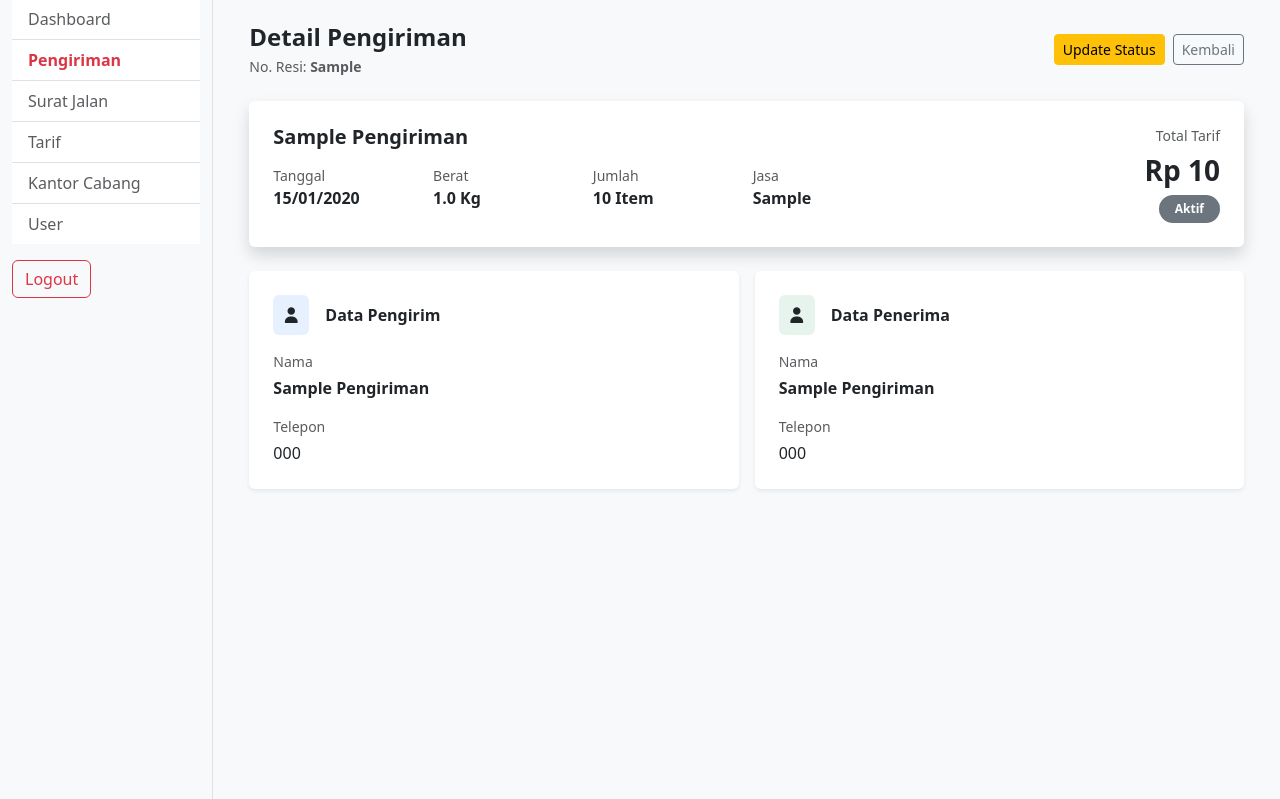
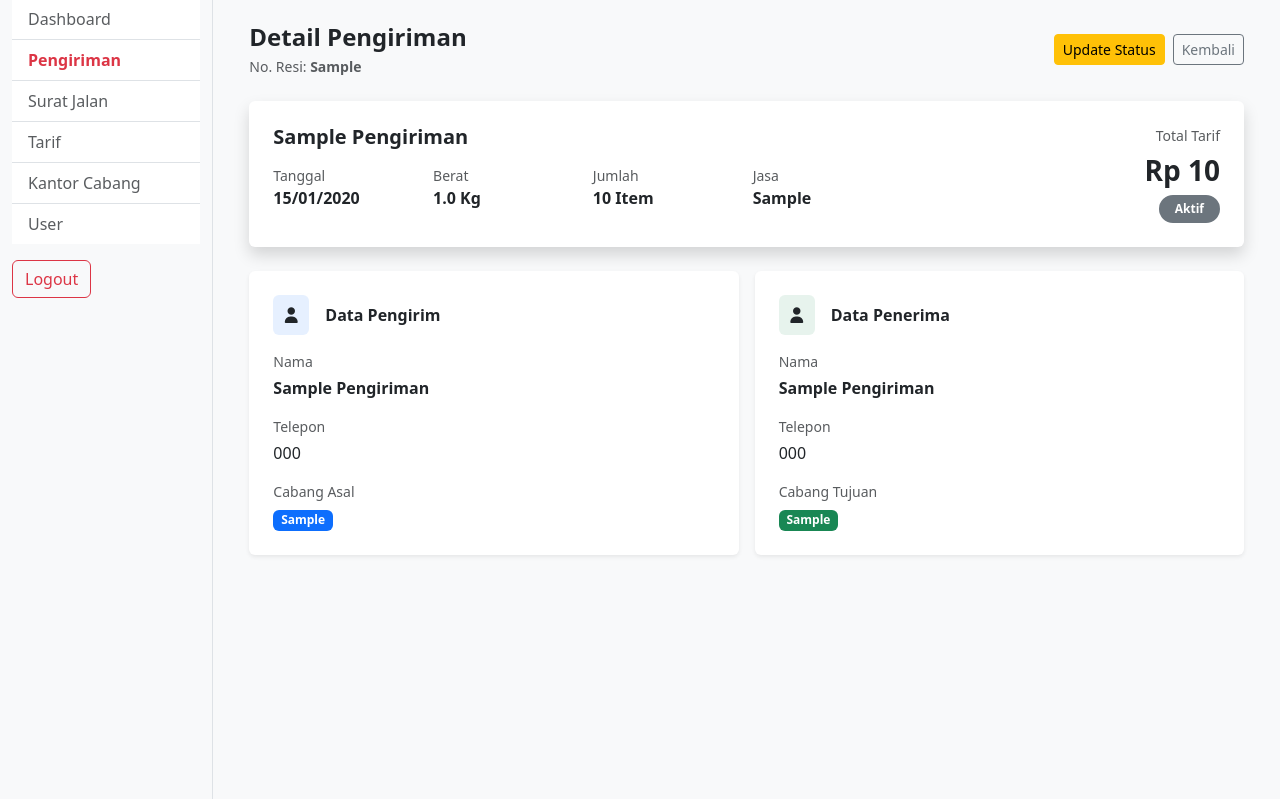
Before and after one commit to ORU25/CendanaKargo, a PHP site: page /CendanaKargo/dashboard/superadmin/pengiriman/detail?id=1 in a window 1280 px wide. Shown: the part 57-856 px from the top of the page. Run offline with PHP 8.4, Linux system fonts and the light colour scheme; a user stored in the database is signed in; tables that the repository leaves empty hold one stand-in row (values such as "Sample post").

Commit message:
feat: cabang asal dan tujuan di detail pengiriman

```diff
--- a/dashboard/superadmin/pengiriman/detail.php
+++ b/dashboard/superadmin/pengiriman/detail.php
@@ -178,9 +178,13 @@
                                 <small class="text-muted d-block mb-1">Nama</small>
                                 <p class="mb-0 fw-semibold"><?= htmlspecialchars($pengiriman['nama_pengirim']); ?></p>
                             </div>
-                            <div>
+                            <div class="mb-3">
                                 <small class="text-muted d-block mb-1">Telepon</small>
                                 <p class="mb-0"><?= htmlspecialchars($pengiriman['telp_pengirim'] ?? '-'); ?></p>
+                            </div>
+                            <div>
+                                <small class="text-muted d-block mb-1">Cabang Asal</small>
+                                <span class="badge bg-primary"><?= htmlspecialchars($pengiriman['cabang_pengirim']); ?></span>
                             </div>
                         </div>
                     </div>
@@ -200,9 +204,13 @@
                                 <small class="text-muted d-block mb-1">Nama</small>
                                 <p class="mb-0 fw-semibold"><?= htmlspecialchars($pengiriman['nama_penerima']); ?></p>
                             </div>
-                            <div>
+                            <div class="mb-3">
                                 <small class="text-muted d-block mb-1">Telepon</small>
                                 <p class="mb-0"><?= htmlspecialchars($pengiriman['telp_penerima'] ?? '-'); ?></p>
+                            </div>
+                            <div>
+                                <small class="text-muted d-block mb-1">Cabang Tujuan</small>
+                                <span class="badge bg-success"><?= htmlspecialchars($pengiriman['cabang_penerima']); ?></span>
                             </div>
                         </div>
                     </div>
```
